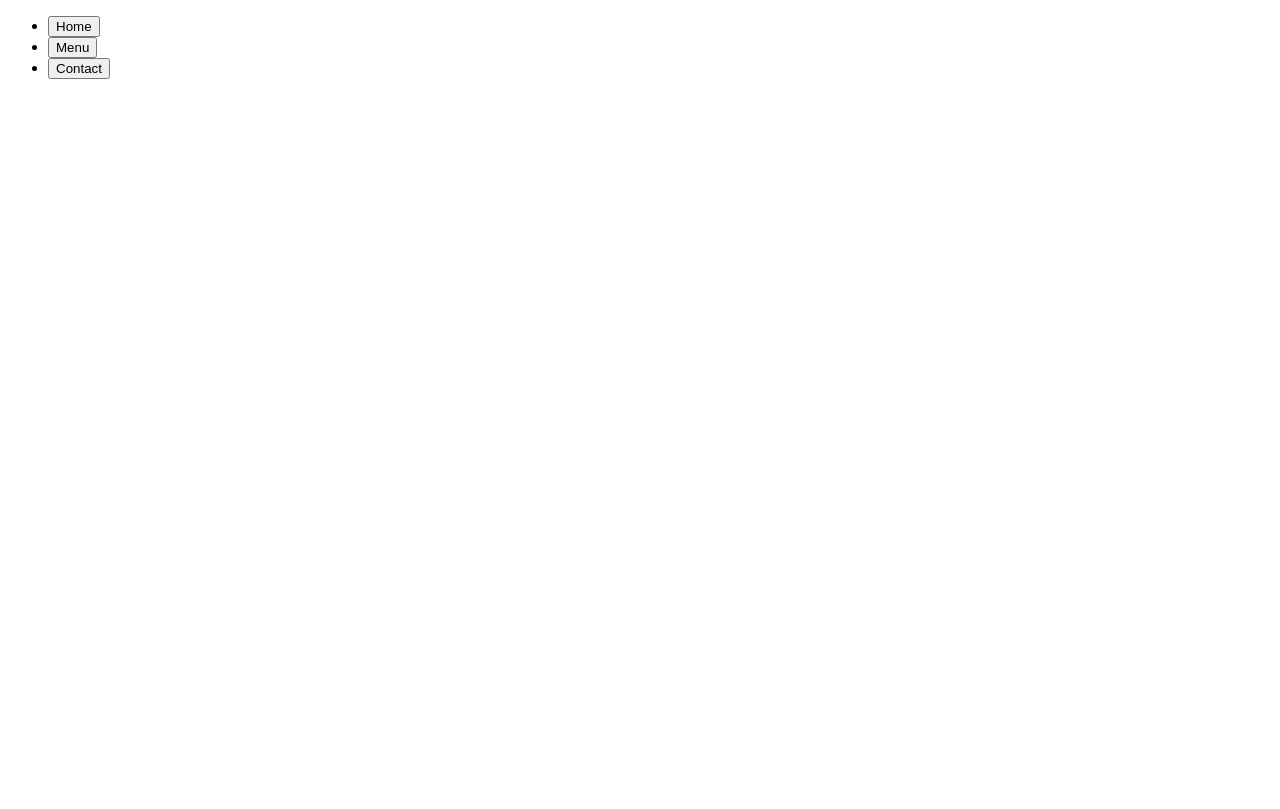
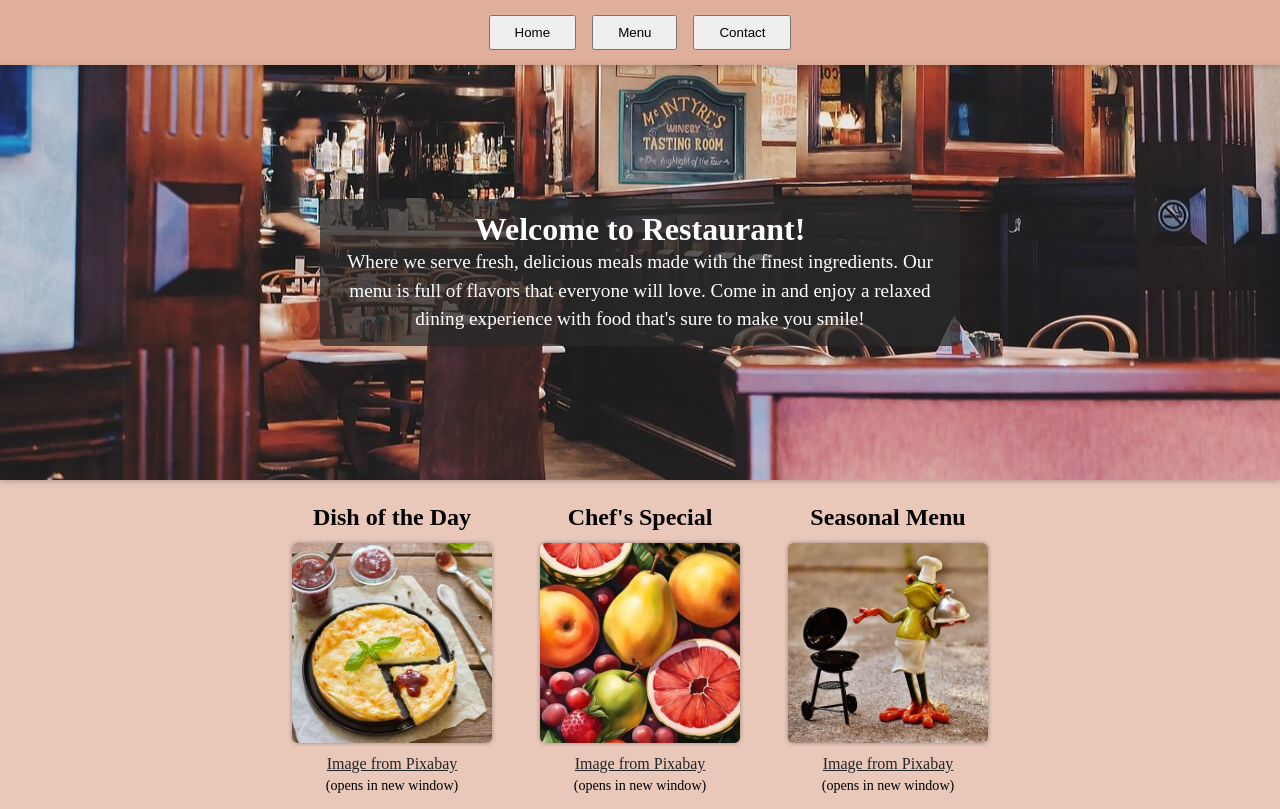
Before and after one commit to amShuri/restaurant-page, a website built with webpack: page src/template.html in a window 1280 px wide. Built offline with nearby package versions, Linux system fonts and the light colour scheme.

Commit message:
Implement home section dynamically
- The home section includes its own module, styles, and images.

- Additionally, I've added a static hero section. The hero section was
meant to be added dynamically but in order to keep the project slightly
simpler, I decided to add it directly into the `template.html` so that
it remains unchanged when switching between the page's sections.

```diff
--- /dev/null
+++ b/src/home.js
@@ -0,0 +1,45 @@
+import imageA from "./img/home/imageA.jpg";
+import imageB from "./img/home/imageB.jpg";
+import imageC from "./img/home/imageC.jpg";
+
+export function displayHome() {
+  const homeImages = [
+    {
+      title: "Dish of the Day",
+      src: imageA,
+      alt: "Photo of the Dish of the Day",
+      attribution:
+        "https://pixabay.com/photos/tart-piquant-quiche-yummy-meal-2409958/",
+    },
+    {
+      title: "Chef's Special",
+      src: imageB,
+      alt: "Photo of a Chef",
+      attribution:
+        "https://pixabay.com/photos/frog-cook-grill-figure-fun-1708727/",
+    },
+    {
+      title: "Seasonal Menu",
+      src: imageC,
+      alt: "Photo of a variety of fruits",
+      attribution:
+        "https://pixabay.com/illustrations/ai-generated-fruits-seasonal-food-8482498/",
+    },
+  ];
+
+  const content = document.querySelector("#content");
+
+  homeImages.forEach((image) => {
+    content.insertAdjacentHTML(
+      "beforeend",
+      `
+        <div>
+          <h2>${image.title}</h2>
+          <img src="${image.src}" alt="${image.alt}"/>
+          <a href="${image.attribution}" target="_blank">Image from Pixabay</a>
+          <p>(opens in new window)</p>
+        </div>
+      `
+    );
+  });
+}
--- a/src/index.js
+++ b/src/index.js
@@ -1 +1,4 @@
-console.log("webpack ready");
+import { displayHome } from "./home.js";
+import "./style.css";
+
+displayHome();
--- /dev/null
+++ b/src/style.css
@@ -0,0 +1,110 @@
+:root {
+  --header-height: 65px;
+  --hero-height: calc(100% - (var(--header-height) + 40%));
+}
+
+* {
+  box-sizing: border-box;
+  margin: 0;
+  padding: 0;
+}
+
+body, html {
+  height: 100%;
+}
+
+body,
+header {
+  background-color: rgba(215, 155, 130, 0.55);
+}
+
+header {
+  box-shadow: 1px 1px 6px rgb(0, 0, 0, 0.25);
+  height: var(--header-height);
+  position: relative;
+  z-index: 1;
+
+  display: flex;
+  align-items: center;
+  justify-content: center;
+}
+
+nav > ul {
+  list-style: none;
+
+  display: flex;
+  gap: 1rem;
+}
+
+button {
+  cursor: pointer;
+  padding: 0.5rem 1.5rem;
+}
+
+.hero-container {
+  background-image: url("./img/background.jpg");
+  background-position: center 85%;
+  background-repeat: no-repeat;
+  background-size: cover;
+  box-shadow: 1px 1px 6px rgba(0, 0, 0, 0.25);
+  height: var(--hero-height);
+  padding: 0.85rem;
+
+
+  display: flex;
+  flex-direction: column;
+  justify-content: center;
+  align-items: center;
+}
+
+.hero-content {
+  background-color: rgba(40, 40, 40, 0.75);
+  border-radius: 0.30rem;
+  color: rgb(255, 255, 255);
+  margin: 0 auto;
+  max-width: 80ch;
+  text-align: center;
+  padding: 0.75rem;
+}
+
+.hero-content > p {
+  font-size: 1.20rem;
+  line-height: 1.5;
+}
+
+.content {
+  height: var(--content-height);
+  padding: 1rem;
+
+  display: flex;
+  justify-content: center;
+  text-align: center;
+  flex-wrap: wrap;
+  gap: 2rem;
+}
+
+.content > div {
+  padding: 0.5rem;
+
+  display: flex;
+  flex-direction: column;
+  gap: 0.75rem;
+}
+
+.content img {
+  aspect-ratio: 1;
+  border-radius: 0.35rem;
+  box-shadow: 0 0 4px rgba(0, 0, 0, 0.35);
+  max-width: 200px;
+  object-fit: cover;
+  width: 100%;
+}
+
+.content a {
+  color: rgb(37, 37, 37);
+}
+
+.content p {
+  font-size: 0.88rem;
+  line-height: 0;
+}
--- a/src/template.html
+++ b/src/template.html
@@ -16,6 +16,18 @@
       </nav>
     </header>
 
-    <div id="content"></div>
+    <div class="hero-container">
+      <div class="hero-content">
+        <h1>Welcome to Restaurant!</h1>
+        <p>
+          Where we serve fresh, delicious meals made with the finest
+          ingredients. Our menu is full of flavors that everyone will love. Come
+          in and enjoy a relaxed dining experience with food that's sure to make
+          you smile!
+        </p>
+      </div>
+    </div>
+
+    <div id="content" class="content"></div>
   </body>
 </html>
```
Also changed, not shown: src/img/background.jpg (added), src/img/home/imageA.jpg (added), src/img/home/imageB.jpg (added), src/img/home/imageC.jpg (added).
